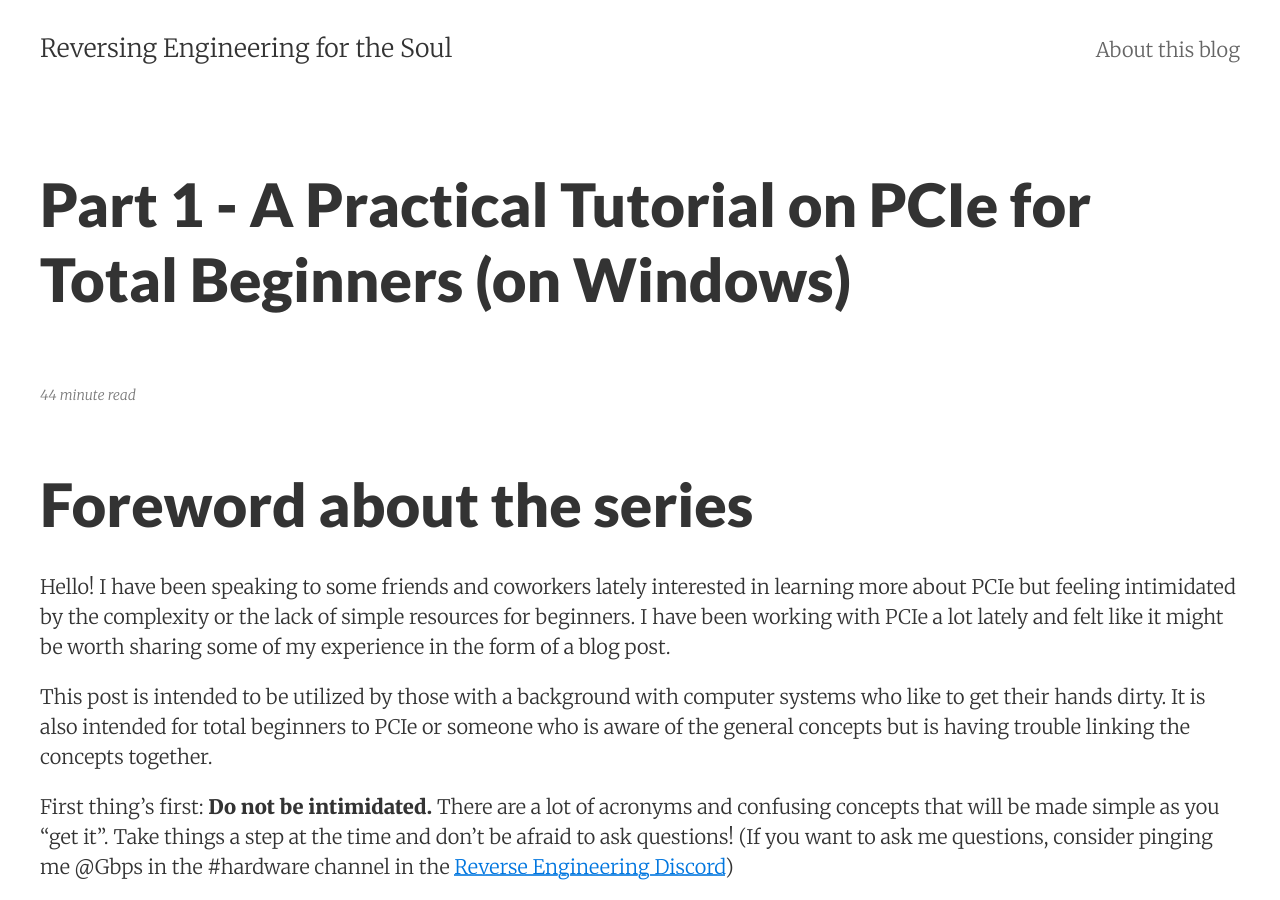
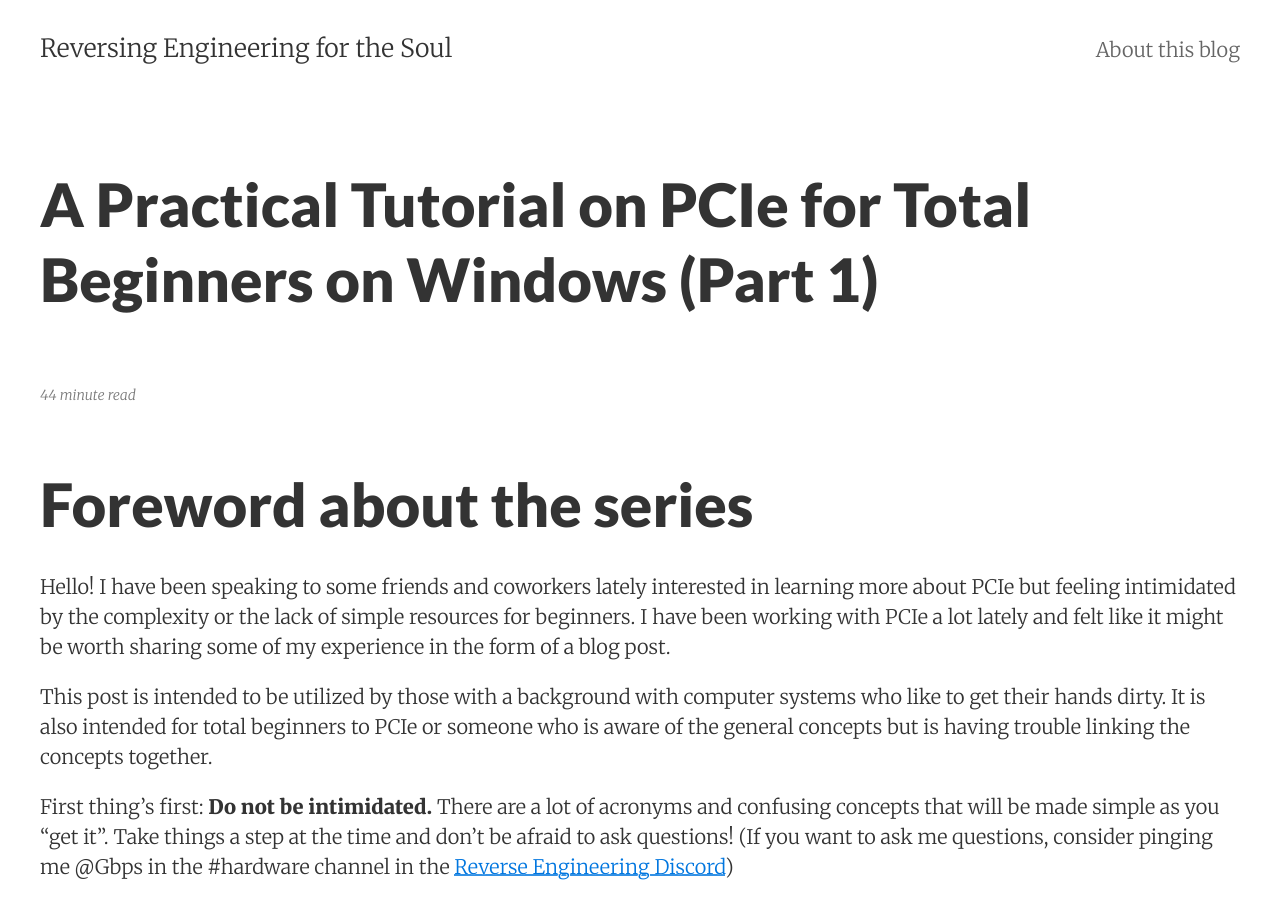
Before and after one commit to Gbps/gbps.github.io, a Jekyll site: the page built from _posts/2023-02-14-pcie-part-1.md, in a window 1280 px wide and 900 px high. Built offline with Jekyll 4.4.1, drawn with Linux system fonts in a browser that asks for light colours; nearby versions of some CDN libraries.

```diff
--- a/_posts/2023-02-14-pcie-part-1.md
+++ b/_posts/2023-02-14-pcie-part-1.md
@@ -2,7 +2,7 @@
 typora-copy-images-to: /assets/PCIe_Images_Part1
 typora-root-url: ./
 layout:     post
-title:      Part 1 - A Practical Tutorial on PCIe for Total Beginners (on Windows)
+title:      A Practical Tutorial on PCIe for Total Beginners on Windows (Part 1)
 date:       2023-02-14
 summary:    Delving into the internals of PCIe by exploring practical examples and exercises
 categories: windows kernel pcie tutorial
```
